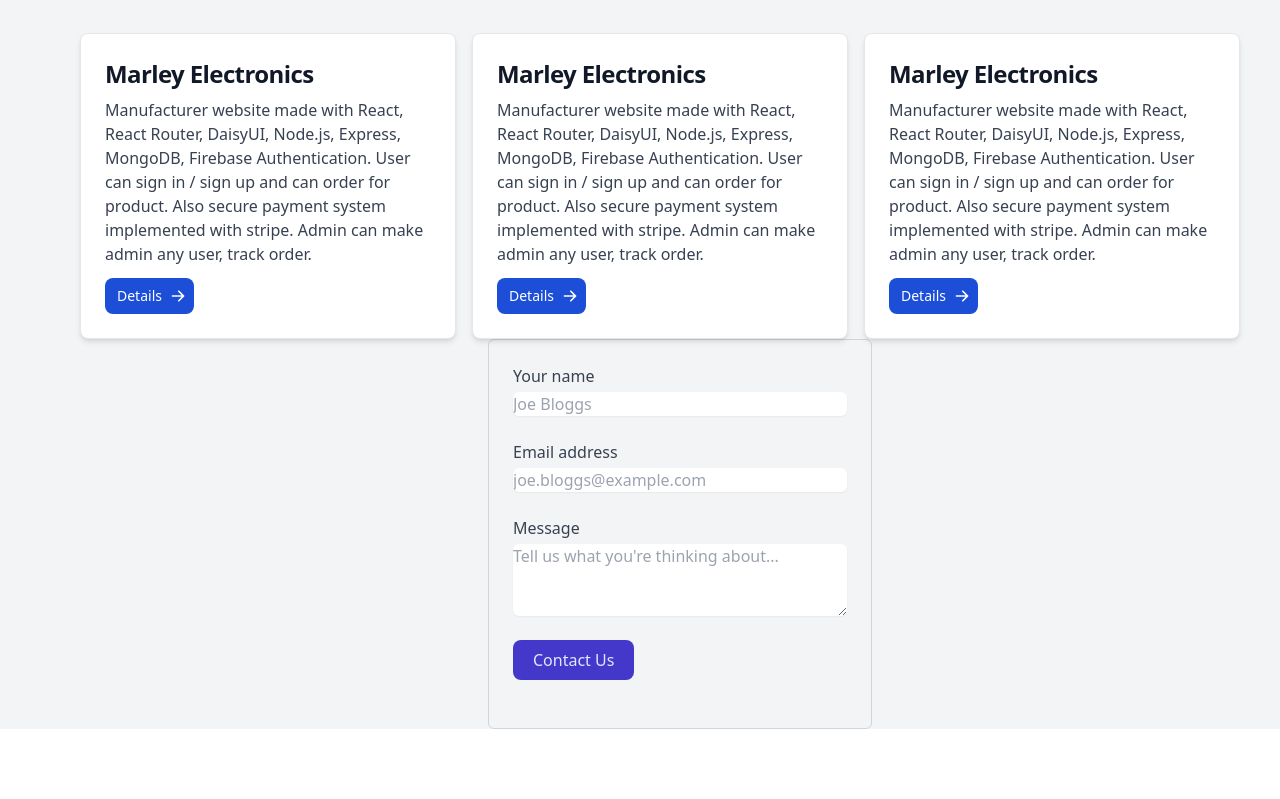
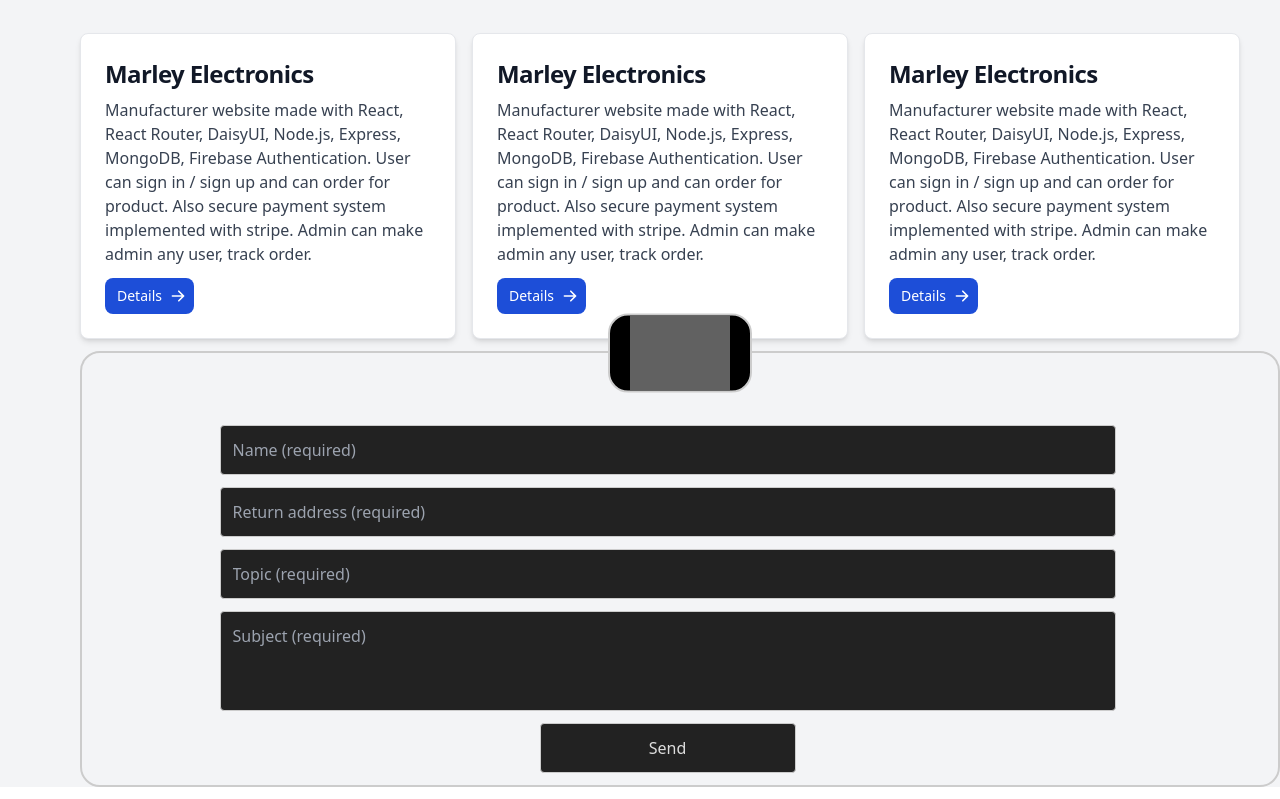
Before and after one commit to Rafath-Auvee/Portfolio-Website-v3, a React (Create React App) app: page / in a window 1280 px wide. Shown: the part 1671-2470 px from the top of the page. Before the commit the page ends 2400 px from the top, so only its background shows below. Built offline with nearby package versions, Linux system fonts and the light colour scheme; grey boxes are pictures that could not be loaded.

Commit message:
contact form added

```diff
--- a/package.json
+++ b/package.json
@@ -12,6 +12,7 @@
     "react-dom": "^18.1.0",
     "react-router-dom": "^6.3.0",
     "react-scripts": "5.0.1",
+    "react-scroll": "^1.8.7",
     "typewriter-effect": "^2.18.2",
     "web-vitals": "^2.1.4"
   },
--- /dev/null
+++ b/src/components/Contact/Contact.css
@@ -0,0 +1,56 @@
+form {
+  /* padding-left:25px; */
+  padding-right:25px;
+  padding-top:60px;
+  margin: 12px auto;
+  border: 2px solid #ccc;
+  border-radius: 20px;
+  position:relative;
+  z-index:1;
+}
+
+form > div{
+  position:absolute;
+  top:0;
+  left:50%;
+  padding:0 20px;
+  transform:translate(-50%,-50%);
+  background-color:black;
+  border: 2px solid #ccc;
+  border-radius: 20px;
+  text-align:center;
+}
+
+form > div > img{
+  filter:invert(1);
+  width:100px;
+}
+
+form > input,
+form > textarea {
+  padding: 12px;
+  margin: 12px auto;
+  border: 1px solid #ccc;
+  color: #ddd;
+  background-color: #222;
+  border-radius: 4px;
+  display: block;
+  width: 70vw;
+}
+
+form > textarea{
+  height:100px;
+  resize:none;
+}
+
+form > input[type="submit"] {
+  max-width: 20vw;
+  padding-left: 1%;
+  padding-right: 1%;
+  cursor: pointer;
+  transition: 0.35s;
+}
+
+form > input[type="submit"]:hover {
+  background-color: #555;
+}
--- a/src/components/Contact/Contact.js
+++ b/src/components/Contact/Contact.js
@@ -1,108 +1,43 @@
 import React from "react";
-import emailjs from '@emailjs/browser';
-
+import emailjs from "@emailjs/browser";
+import "./Contact.css";
 export const Contact = () => {
-
   const sendEmail = (e) => {
     e.preventDefault();
 
-    emailjs.sendForm('service_bxyz292', 'template_66cbsae', e.target, '236udK2u7CF43YT5D')
-      .then((result) => {
+    emailjs
+      .sendForm(
+        "service_bxyz292",
+        "template_66cbsae",
+        e.target,
+        "236udK2u7CF43YT5D"
+      )
+      .then(
+        (result) => {
           console.log(result.text);
-      }, (error) => {
+        },
+        (error) => {
           console.log(error.text);
-      });
-      e.target.reset()
+        }
+      );
+    e.target.reset();
   };
 
   return (
-    <div className="w-full md:w-96 md:max-w-full mx-auto" id="contact">
-      <div className="p-6 border border-gray-300 sm:rounded-md">
-        <form method="POST" action="" onSubmit={sendEmail}>
-          <label className="block mb-6">
-            <span className="text-gray-700">Your name</span>
-            <input
-              type="text"
-              name="name"
-              className="
-            block
-            w-full
-            mt-1
-            border-gray-300
-            rounded-md
-            shadow-sm
-            focus:border-indigo-300
-            focus:ring
-            focus:ring-indigo-200
-            focus:ring-opacity-50
-          "
-              placeholder="Joe Bloggs"
-            />
-          </label>
-          <label className="block mb-6">
-            <span className="text-gray-700">Email address</span>
-            <input
-              name="email"
-              type="email"
-              className="
-            block
-            w-full
-            mt-1
-            border-gray-300
-            rounded-md
-            shadow-sm
-            focus:border-indigo-300
-            focus:ring
-            focus:ring-indigo-200
-            focus:ring-opacity-50
-          "
-              placeholder="joe.bloggs@example.com"
-              required
-            />
-          </label>
-          <label className="block mb-6">
-            <span className="text-gray-700">Message</span>
-            <textarea
-              name="message"
-              className="
-            block
-            w-full
-            mt-1
-            border-gray-300
-            rounded-md
-            shadow-sm
-            focus:border-indigo-300
-            focus:ring
-            focus:ring-indigo-200
-            focus:ring-opacity-50
-          "
-              rows="3"
-              placeholder="Tell us what you're thinking about..."
-            ></textarea>
-          </label>
-          <div className="mb-6">
-            <button
-              type="submit"
-              className="
-            h-10
-            px-5
-            text-indigo-100
-            bg-indigo-700
-            rounded-lg
-            transition-colors
-            duration-150
-            focus:shadow-outline
-            hover:bg-indigo-800
-          "
-            >
-              Contact Us
-            </button>
-          </div>
-          <div>
-
-          </div>
-        </form>
-      </div>
+    <div>
+      <form>
+        <div>
+          <img
+            src="https://cdn4.iconfinder.com/data/icons/basic-user-interface-elements/700/mail-letter-offer-256.png"
+            alt="icon"
+          />
+        </div>
+        <input type="text" placeholder="Name (required)" required />
+        <input type="text" placeholder="Return address (required)" required />
+        <input type="text" placeholder="Topic (required)" required />
+        <textarea placeholder="Subject (required)" required></textarea>
+        <input type="submit" value="Send" />
+      </form>
     </div>
   );
 };
--- a/src/components/Header/Header.js
+++ b/src/components/Header/Header.js
@@ -1,29 +1,37 @@
-import React, {useContext} from "react";
+import React, { useContext } from "react";
 import pdf from "../../assets/Rafath Bin Zafar Auvee.pdf";
-import { Link } from "react-router-dom";
+
 import DarkModeToggle from "../Utilities/DarkModeToggle.js";
 import { ThemeContext } from "../../context/ThemeContext.js";
-
+import { Link } from "react-scroll";
 const Header = () => {
   const { isDarkMode, setIsDarkMode } = useContext(ThemeContext);
   const menuItems = (
     <>
       <li>
-        <a href="#home">Home</a>
+        <Link to="home" spy={true} smooth={true} offset={-150} duration={500}>
+          Home
+        </Link>
       </li>
       <li>
-        <a href="#about">About</a>
+        <Link to="about" spy={true} smooth={true} offset={-200} duration={500}>
+          About
+        </Link>
       </li>
       <li>
-        <a href="#project">Projects</a>
+        <Link to="project" spy={true} smooth={true} offset={-200} duration={500}>
+          Projects
+        </Link>
       </li>
       <li>
-        <a href="#contact">Contact</a>
+        <Link to="contact" spy={true} smooth={true} offset={-200}  duration={500}>
+          Contact
+        </Link>
       </li>
     </>
   );
   return (
-    <div >
+    <div>
       <div className="navbar">
         <div className="navbar-start">
           <div className="dropdown">
@@ -50,7 +58,7 @@
               {menuItems}
             </ul>
           </div>
-          <a href="#" className="btn btn-ghost normal-case text-xl">
+          <a href="#home" className="btn btn-ghost normal-case text-xl">
             Rafath Auvee
           </a>
         </div>
@@ -68,7 +76,7 @@
             Resume
           </a>
           <DarkModeToggle onToggle={setIsDarkMode} />
-          {console.log({isDarkMode})}
+          {console.log({ isDarkMode })}
         </div>
       </div>
     </div>
```
Also changed, not shown: 1 other file (tests, documents, lock files or other folders).
